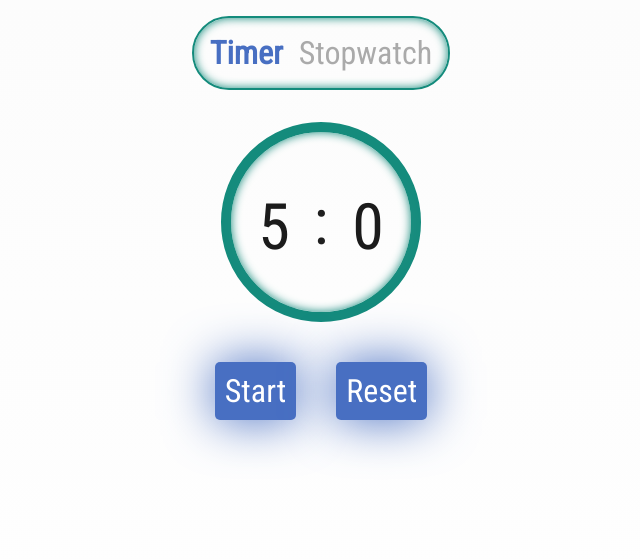
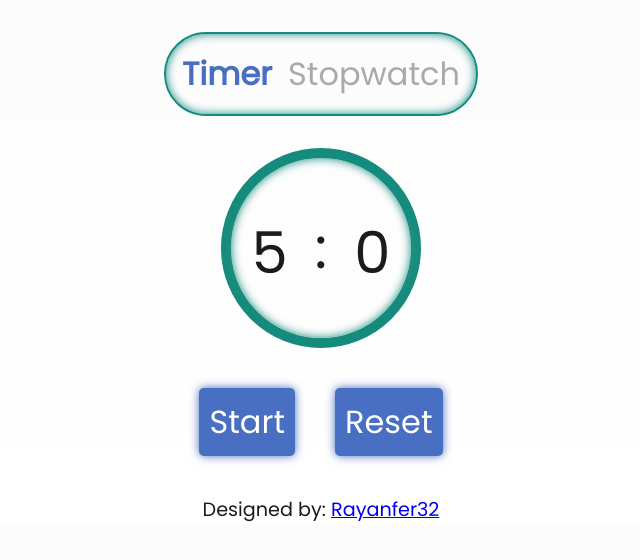
Before and after one commit to rayanfer32/react-timer-stopwatch, a React (Vite) app: page / in a window 1280 px wide. Shown: the top 560 px of the page, without its empty margins (319-959 px from the left). Built offline with nearby package versions, Linux system fonts and the light colour scheme.

Commit message:
🎨 Footer to show credits

```diff
--- a/src/App.jsx
+++ b/src/App.jsx
@@ -1,4 +1,5 @@
 import React, { useState } from 'react'
+import Footer from './components/Footer'
 import Stopwatch from './views/Stopwatch'
 import Timer from './views/Timer'
 
@@ -19,9 +20,10 @@ export default function App() {
                     Stopwatch
                 </div>
             </div>
-            {/* <button className="timer-stopwatch-toggle" onClick={() => setTimerMode(prevState => !prevState)}>{timerMode ? "Timer":"Stopwatch"}</button> */}
             {timerMode ?  <Timer /> : <Stopwatch />}
-
+            <Footer>
+            Designed by: <a href="https://github.com/Rayanfer32/react-timer-stopwatch">Rayanfer32</a>
+            </Footer>
         </div>
     )
 }
--- /dev/null
+++ b/src/components/Footer.jsx
@@ -0,0 +1,9 @@
+import React from 'react'
+
+export default function Footer({children}) {
+    return (
+        <footer className="footer" >
+            {children}
+        </footer>
+    )
+}
--- a/src/styles.scss
+++ b/src/styles.scss
@@ -1,4 +1,4 @@
-@import url('https://fonts.googleapis.com/css?family=Roboto+Condensed');
+@import url('https://fonts.googleapis.com/css?family=Poppins');
 
 
 // @mixin stroke($param) {
@@ -11,7 +11,14 @@ $secondary-color: #486fc2;
 $text-dark: rgb(27, 27, 27);
 $text-light-color: rgb(248, 248, 248);
 $highlight-color: rgb(255, 255, 255);
-$auto-clock-font-size: 4rem;
+$auto-clock-font-size: 3.6rem;
+
+* {
+    font-family: 'Poppins';
+}
+*, *:before, *:after {
+    box-sizing: border-box;
+}
 
 @mixin custom_button(){
     border: none;
@@ -20,7 +27,7 @@ $auto-clock-font-size: 4rem;
     color: $highlight-color;
     background-color: $secondary-color;
     border-radius: 5px;
-    box-shadow: 0px 0px 50px $secondary-color;
+    box-shadow: 0px 0px 10px $secondary-color;
     font-size: 2rem;
     cursor: pointer;
 }
@@ -30,12 +37,6 @@ $auto-clock-font-size: 4rem;
     padding: 15px;
 }
 
-* {
-    font-family: 'Roboto Condensed';
-}
-*, *:before, *:after {
-    box-sizing: border-box;
-}
 
 body {
     margin: 0;
@@ -51,7 +52,7 @@ body {
     justify-content: center;
     align-items: center;
     flex-direction: column;
-    margin-top: 2vh;
+    margin-top: 2rem;
 
     h1 {
         font-size: 3rem;
@@ -96,7 +97,7 @@ body {
     align-items: center;
     font-size: 2rem;
     flex-direction: column;
-    height: 100vh;
+    // height: 100vh;
 
 
 
@@ -187,8 +188,19 @@ body {
 
     .btn.reset.blown {
         background: $timer-blown-color;
-        box-shadow: 0px 0px 50px $timer-blown-color;
+        box-shadow: 0px 0px 10px $timer-blown-color;
     }
 
 
 }
+
+footer {
+    font-size: 1.2rem;
+    margin-top: 1.2rem;
+    color: $text-dark;
+}
+
+footer::before {
+    content: "";
+    box-shadow: 0px 0px 10px red;
+}
```
